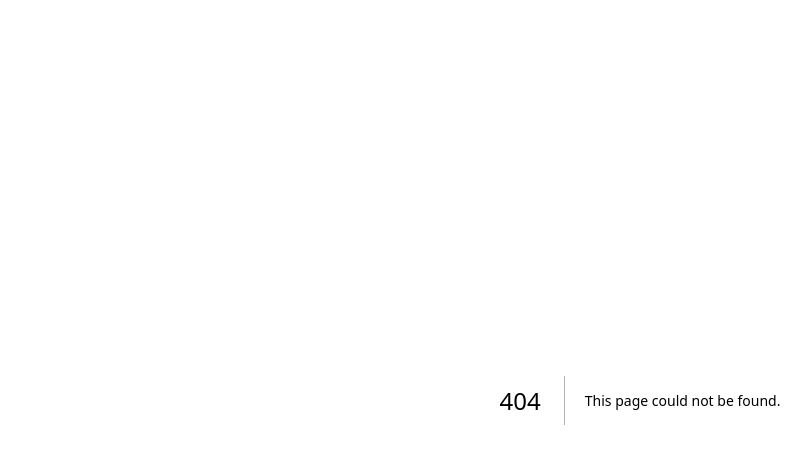
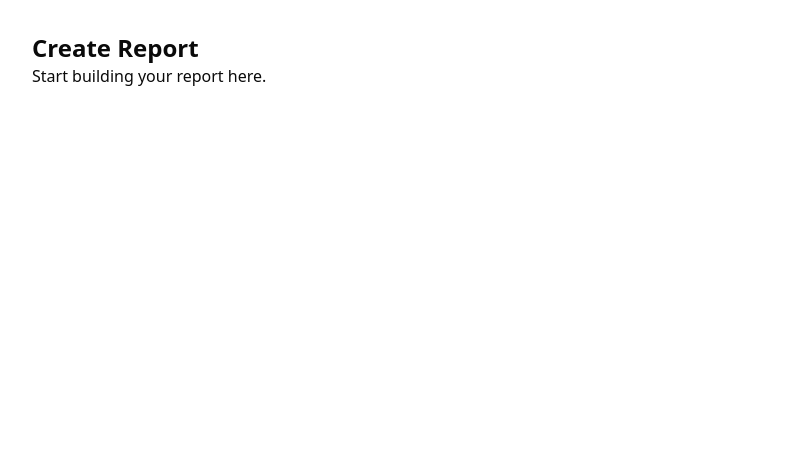
Before and after one commit to Butterfly-App/butterfly, a Next.js app: page /createreport in a window 1280 px wide. Before the commit this address had no page. Shown: the top 464 px of the page, without its empty margins (0-811 px from the left). Built offline with nearby package versions, Linux system fonts and the light colour scheme.

Commit message:
created create report page

```diff
--- /dev/null
+++ b/app/createreport/page.tsx
@@ -0,0 +1,11 @@
+export default function CreateReportPage() {
+  return (
+    <main className="p-8">
+      <h1 className="text-2xl font-bold">Create Report</h1>
+      <p>Start building your report here.</p>
+
+
+
+    </main>
+  );
+}
--- a/app/page.tsx
+++ b/app/page.tsx
@@ -69,6 +69,12 @@ export default async function Home() {
           >
             Next.js Docs
           </a>
+
+          {user && (
+            <Link href="/createreport">
+              <Button>Create Report</Button>
+            </Link>
+          )}
         </div>
       </main>
     </div>
--- a/package.json
+++ b/package.json
@@ -23,7 +23,7 @@
   "devDependencies": {
     "@tailwindcss/postcss": "^4",
     "@types/node": "^20",
-    "@types/react": "^19",
+    "@types/react": "^19.2.2",
     "@types/react-dom": "^19",
     "eslint": "^9",
     "eslint-config-next": "16.0.1",
```
Also changed, not shown: 2 other files (tests, documents, lock files or other folders).
